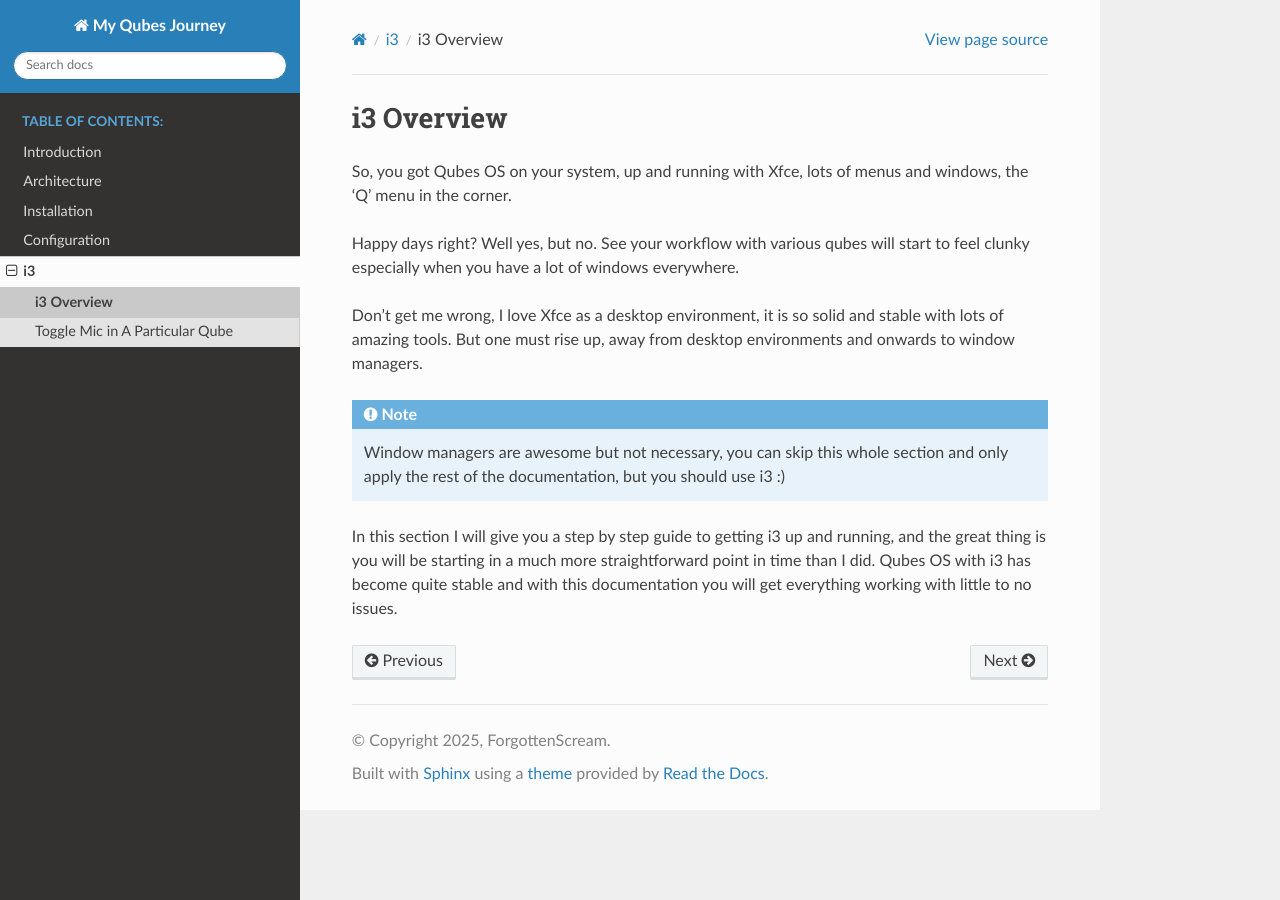
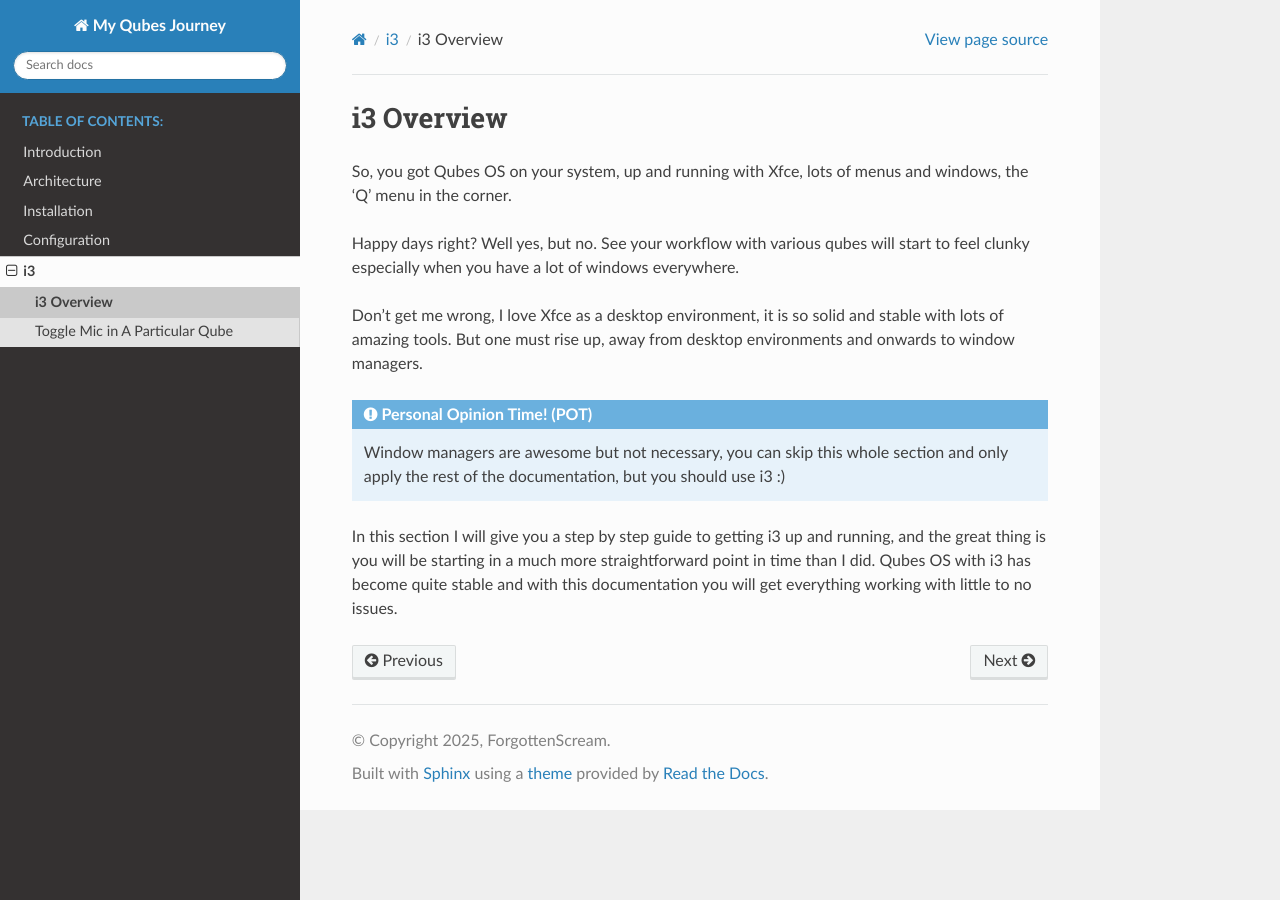
Before and after one commit to ForgottenScream/my-qubes-journey, a Sphinx documentation site: the page built from docs/source/i3/overview.rst, in a window 1280 px wide. Built offline with Sphinx 7.4.7 and the Read the Docs theme 3.1.0, drawn with Linux system fonts in a browser that asks for light colours.

Commit message:
added POT

```diff
--- a/docs/source/i3/overview.rst
+++ b/docs/source/i3/overview.rst
@@ -8,7 +8,8 @@
 Don't get me wrong, I love Xfce as a desktop environment, it is so solid and stable with lots of amazing tools.
 But one must rise up, away from desktop environments and onwards to window managers.
 
-.. note::
+.. admonition:: Personal Opinion Time! (POT)
+
    Window managers are awesome but not necessary, you can skip this whole section and only apply the rest of the documentation, but you should use i3 :)
 
 In this section I will give you a step by step guide to getting i3 up and running, and the great thing is you will be starting in a much more straightforward point in time than I did.
```
